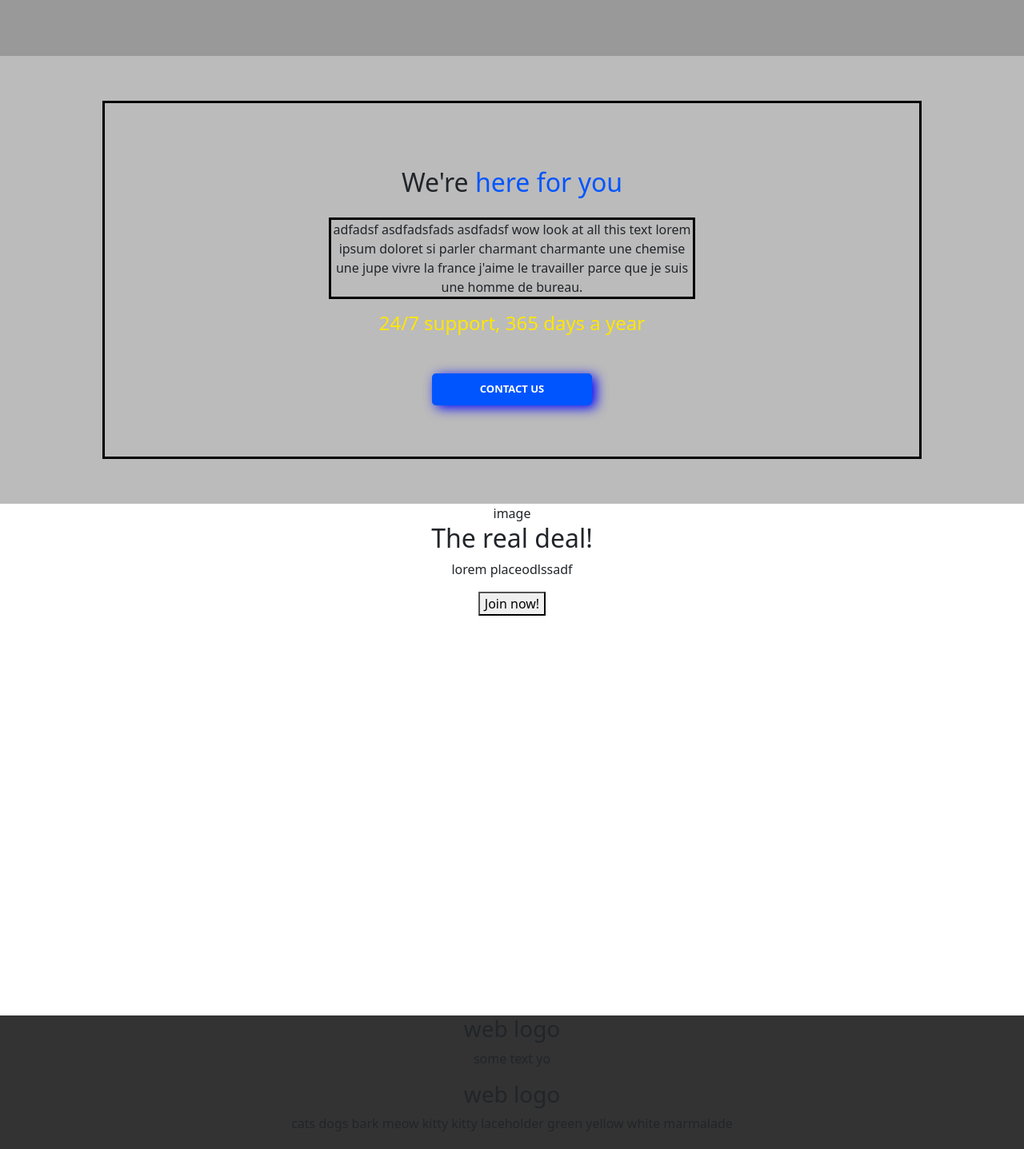
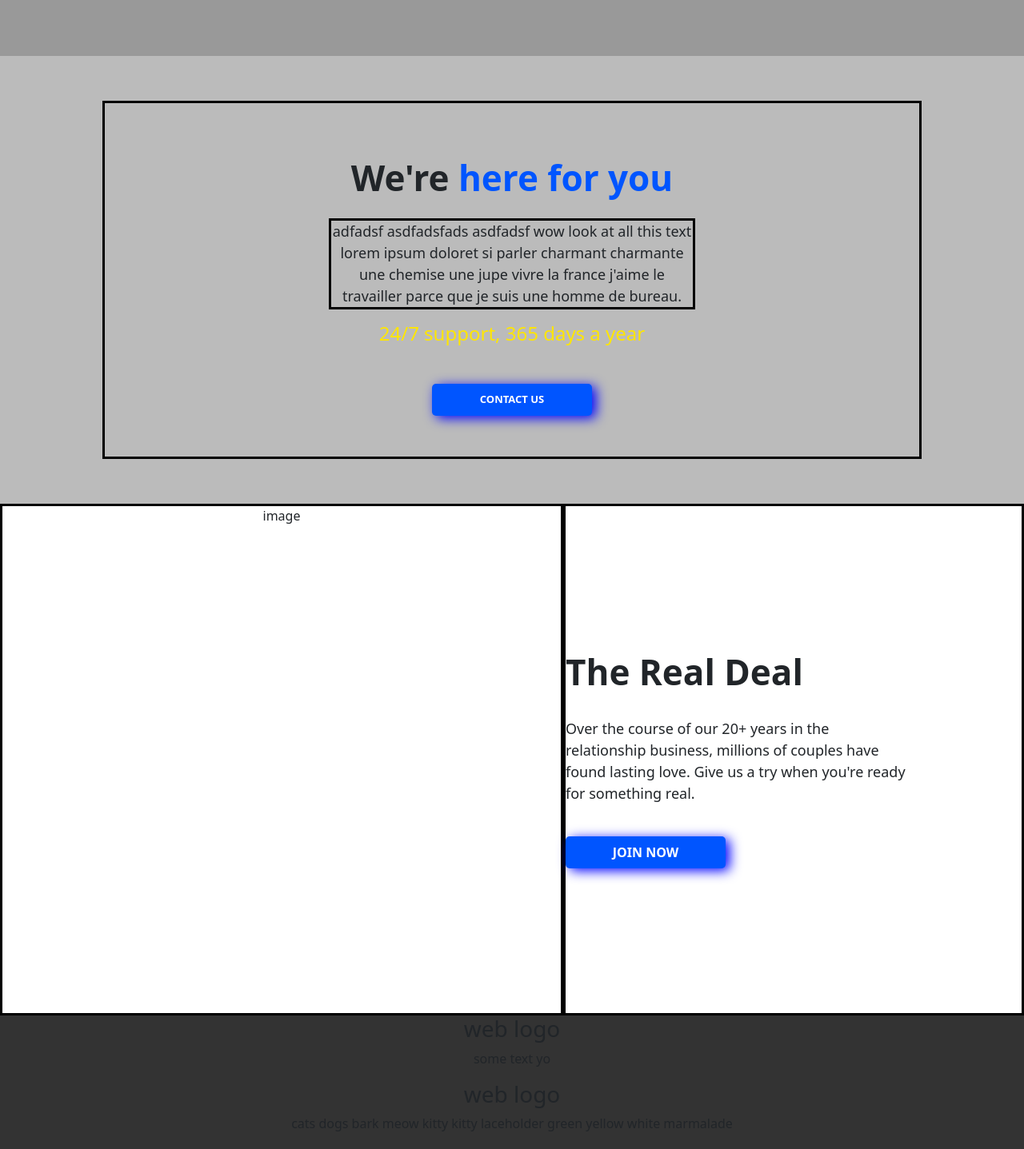
Before and after one commit to plutownium/2fh, a React (Create React App) app: page / in a window 1280 px wide. Shown: the part 2970-4407 px from the top of the page at 80% size. Built offline with nearby package versions, Linux system fonts and the light colour scheme.

Commit message:
down to last panel in 2nd pass

```diff
--- a/src/App.css
+++ b/src/App.css
@@ -91,6 +91,11 @@
   color: rgb(255, 230, 0);
 }
 
+.content-text {
+  font-size: 18px;
+  font-weight: 400;
+}
+
 #compatibility-promo {
   height: 80vh;
   display: flex;
@@ -119,6 +124,11 @@
 
 .option-centering {
   text-align: center;
+}
+
+.fat-text {
+  font-size: 44px;
+  font-weight: 600;
 }
 
 .flex-col {
@@ -240,6 +250,15 @@ header * {
   width: 52%;
 }
 
+#real-deal-left {
+  width: 55%;
+}
+
+#real-deal-right {
+  width: 45%;
+  text-align: left;
+}
+
 .screen-splitter {
   width: 50%;
   display: flex;
--- a/src/App.js
+++ b/src/App.js
@@ -136,7 +136,7 @@ function App() {
               Welcome to{" "}
               <span className="designer-blue-text">TwoFatherHome</span>!
             </h1>
-            <p id="welcome-div-content">
+            <p id="welcome-div-content" className="content-text">
               we are the number one destination for online dating with more
               sites, more relationships, and more marriages than any other
               dating or personals site. We can help you find your perfect
@@ -178,7 +178,7 @@ function App() {
           <div id="compatibility-left" className="flex-col">
             <div>
               <h1>Compatibility counts!</h1>
-              <p>
+              <p className="content-text">
                 lorem ipsum doloret si si massive wall of text asdfadsnfad nf
                 asdf a hey si massive wall of text asdfadsnfad nf asdf a hey
                 m83388838383 si massive wall of text asdfadsnfad nf asdf a hey
@@ -203,7 +203,7 @@ function App() {
                 className="ml-5 h-100 d-flex flex-col justify-content-center align-items-center"
               >
                 <h2>quality singles</h2>
-                <p>
+                <p className="content-text">
                   lorem ipsum doloret Looking For A Meaningful Loving World
                   where he can be a Family Man, and you can too.
                 </p>
@@ -221,12 +221,12 @@ function App() {
             className="b-debug d-flex flex-col justify-content-center align-items-center"
           >
             <div className="my-3">
-              <h2>
+              <h2 className="fat-text">
                 We're <span className="designer-blue-text">here for you</span>
               </h2>
             </div>
             <div className="d-flex flex-col align-items-center justify-content-center">
-              <p id="whfy-width-control" className="b-debug">
+              <p id="whfy-width-control" className="b-debug content-text">
                 adfadsf asdfadsfads asdfadsf wow look at all this text lorem
                 ipsum doloret si parler charmant charmante une chemise une jupe
                 vivre la france j'aime le travailler parce que je suis une homme
@@ -247,12 +247,25 @@ function App() {
         {/* the real deal */}
         {/* **** ***** ****** *****  */}
         <section style={{ height: "80vh" }}>
-          <div>
-            <div>image</div>
-            <div>
-              <h2>The real deal!</h2>
-              <p>lorem placeodlssadf</p>
-              <button>Join now!</button>
+          <div className="d-flex h-100">
+            <div id="real-deal-left" className="b-debug h-100">
+              image
+            </div>
+            <div
+              id="real-deal-right"
+              className="b-debug h-100 d-flex flex-col justify-content-center"
+            >
+              <div className="my-4">
+                <h2 className="fat-text">The Real Deal</h2>
+              </div>
+              <div className="w-75">
+                <p className="content-text">
+                  Over the course of our 20+ years in the relationship business,
+                  millions of couples have found lasting love. Give us a try
+                  when you're ready for something real.
+                </p>
+              </div>
+              <button className="typical-blue-button my-4">Join now</button>
             </div>
           </div>
         </section>
```
